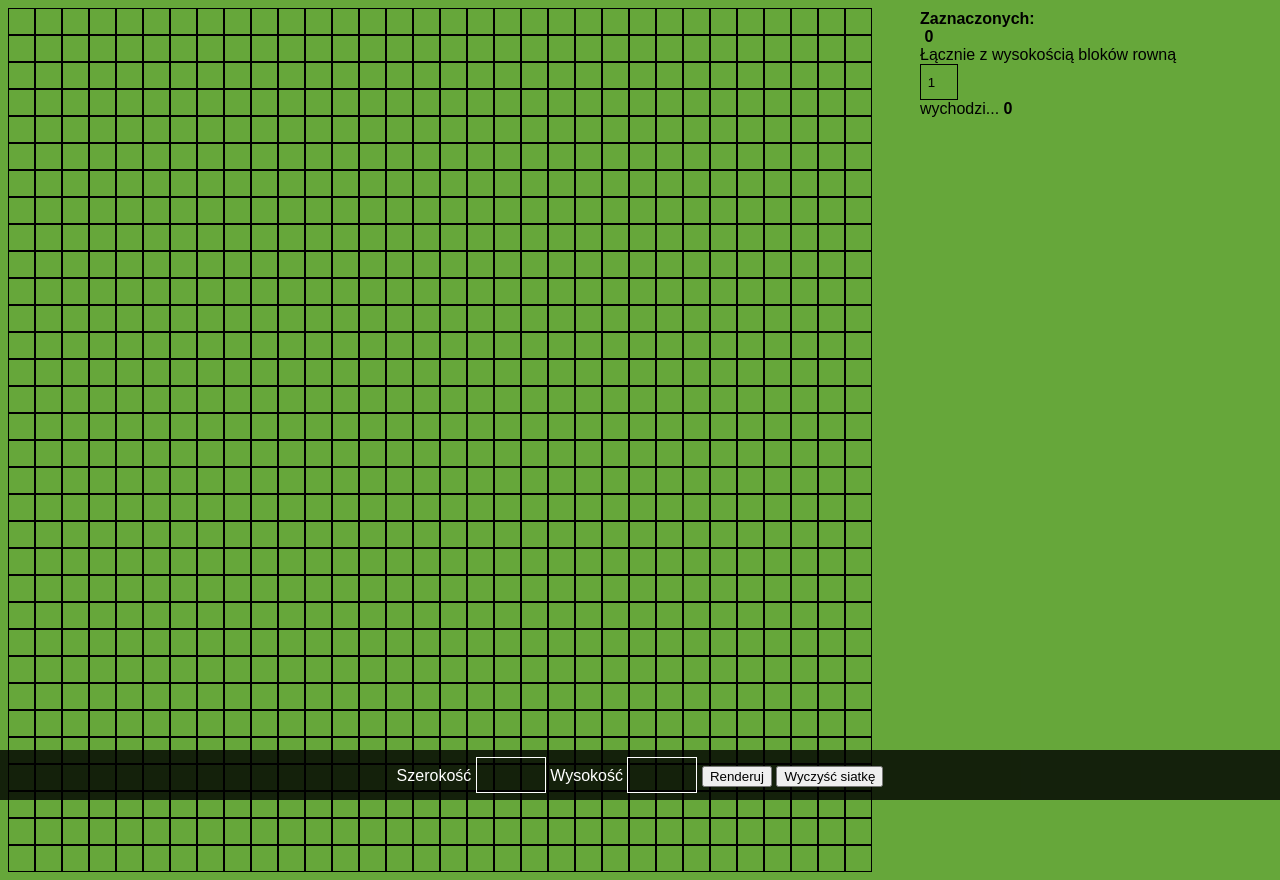
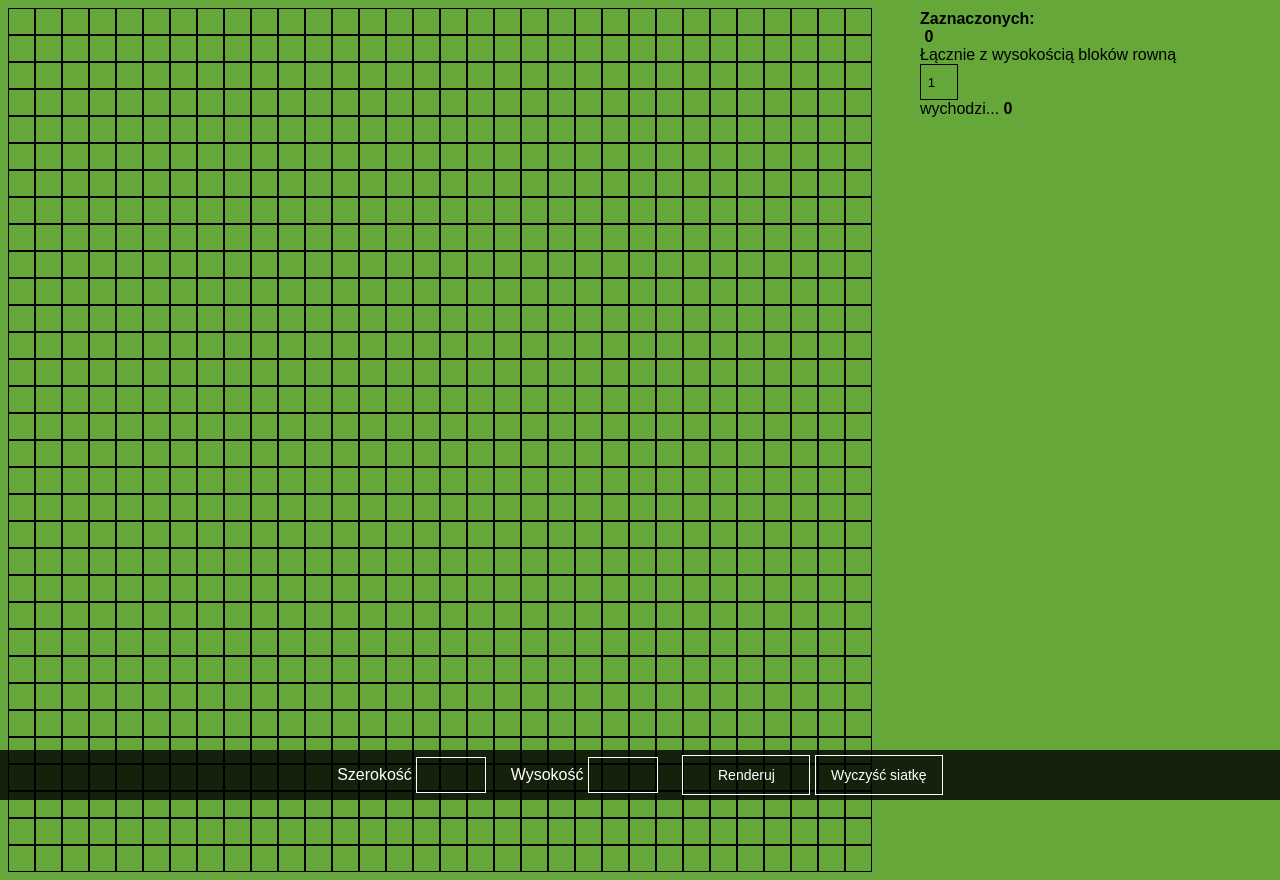
Before and after one commit to Kamyil/kamyilwebsite, a website built with webpack: page index.html in a window 1280 px wide. Built offline with nearby package versions, Linux system fonts and the light colour scheme.

Commit message:
Corrected bottom bar styles 2

```diff
--- a/resources/scss/Components/Toolbox.scss
+++ b/resources/scss/Components/Toolbox.scss
@@ -21,6 +21,24 @@
             color: white;
             text-align: center;
             font-size: 18px;
+            margin-right: 20px;
+        }
+
+        button {
+            background-color: transparent;
+            cursor: pointer;
+            border: 1px solid white;
+            width: 128px;
+            height: 40px;
+            color: white;
+            text-align: center;
+            font-size: 14px;
+
+            &:hover {
+                background-color: #fff;
+                color: black;
+                transition-duration: .25s;
+            }
         }
     }
 }
```
Also changed, not shown: public/build/css/style.css, 1 other file.
